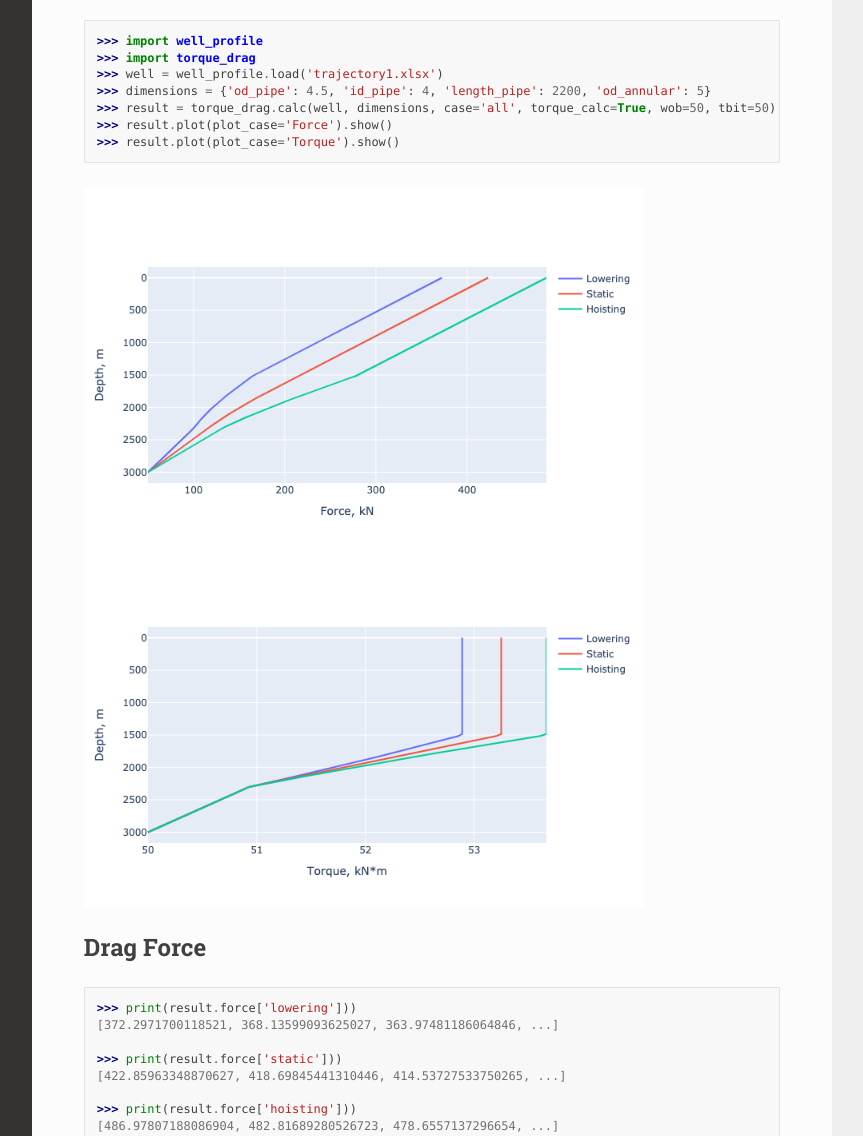
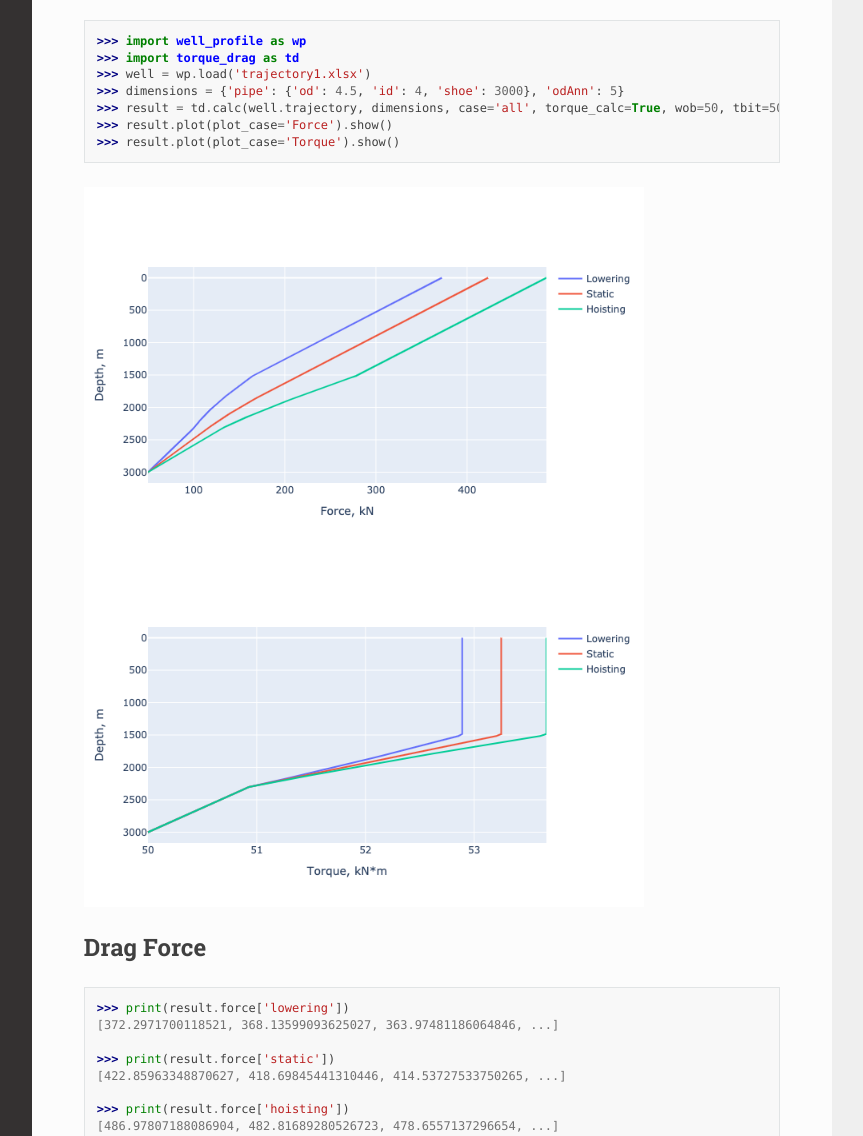
Before and after one commit to pro-well-plan/torque_drag, a Sphinx documentation site: the page built from docs/source/calculations.rst, in a window 1280 px wide and 1400 px high, cut to the strip 264-1400 px from the top of the window. Shown: the whole strip, without its empty margins (268-1131 px from the left). Built offline with Sphinx 7.4.7 and the Read the Docs theme 2.0.0, drawn with Linux system fonts in a browser that asks for light colours; formulas are drawn with MathJax 3.

Commit message:
Update docs

```diff
--- a/docs/source/calculations.rst
+++ b/docs/source/calculations.rst
@@ -6,11 +6,11 @@ Calculating Torque & Drag
 
 .. code-block:: python
 
-    >>> import well_profile
-    >>> import torque_drag
-    >>> well = well_profile.load('trajectory1.xlsx')
-    >>> dimensions = {'od_pipe': 4.5, 'id_pipe': 4, 'length_pipe': 2200, 'od_annular': 5}
-    >>> result = torque_drag.calc(well, dimensions, case='all', torque_calc=True, wob=50, tbit=50)
+    >>> import well_profile as wp
+    >>> import torque_drag as td
+    >>> well = wp.load('trajectory1.xlsx')
+    >>> dimensions = {'pipe': {'od': 4.5, 'id': 4, 'shoe': 3000}, 'odAnn': 5}
+    >>> result = td.calc(well.trajectory, dimensions, case='all', torque_calc=True, wob=50, tbit=50)
     >>> result.plot(plot_case='Force').show()
     >>> result.plot(plot_case='Torque').show()
 
@@ -28,13 +28,13 @@ Drag Force
 
 .. code-block:: python
 
-    >>> print(result.force['lowering']))
+    >>> print(result.force['lowering'])
     [372.2971700118521, 368.13599093625027, 363.97481186064846, ...]
 
-    >>> print(result.force['static']))
+    >>> print(result.force['static'])
     [422.85963348870627, 418.69845441310446, 414.53727533750265, ...]
 
-    >>> print(result.force['hoisting']))
+    >>> print(result.force['hoisting'])
     [486.97807188086904, 482.81689280526723, 478.6557137296654, ...]
 
 
@@ -43,11 +43,11 @@ Torque
 
 .. code-block:: python
 
-    >>> print(result.torque['lowering']))
+    >>> print(result.torque['lowering'])
     [52.88965056700336, 52.88965056700336, 52.88965056700336, ...]
 
-    >>> print(result.torque['static']))
+    >>> print(result.torque['static'])
     [53.24879605055506, 53.24879605055506, 53.24879605055506, ...]
 
-    >>> print(result.torque['hoisting']))
+    >>> print(result.torque['hoisting'])
     [53.66437608286427, 53.66437608286427, 53.66437608286427, ...]
```
